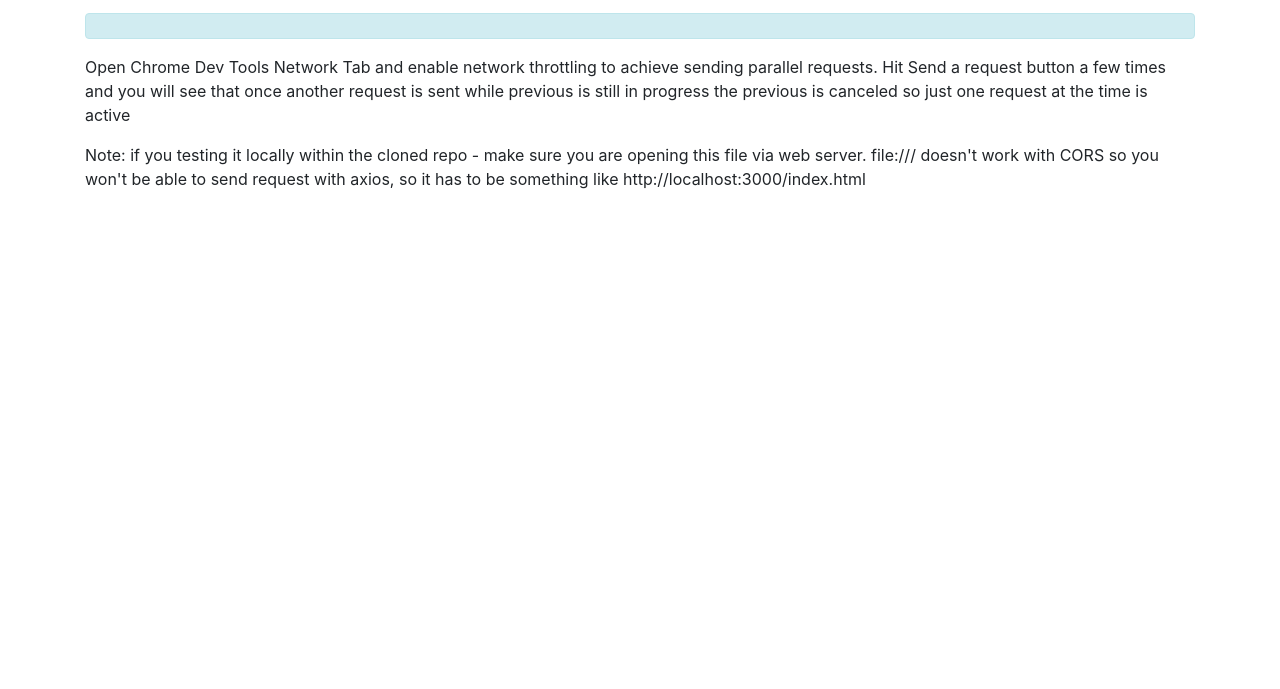
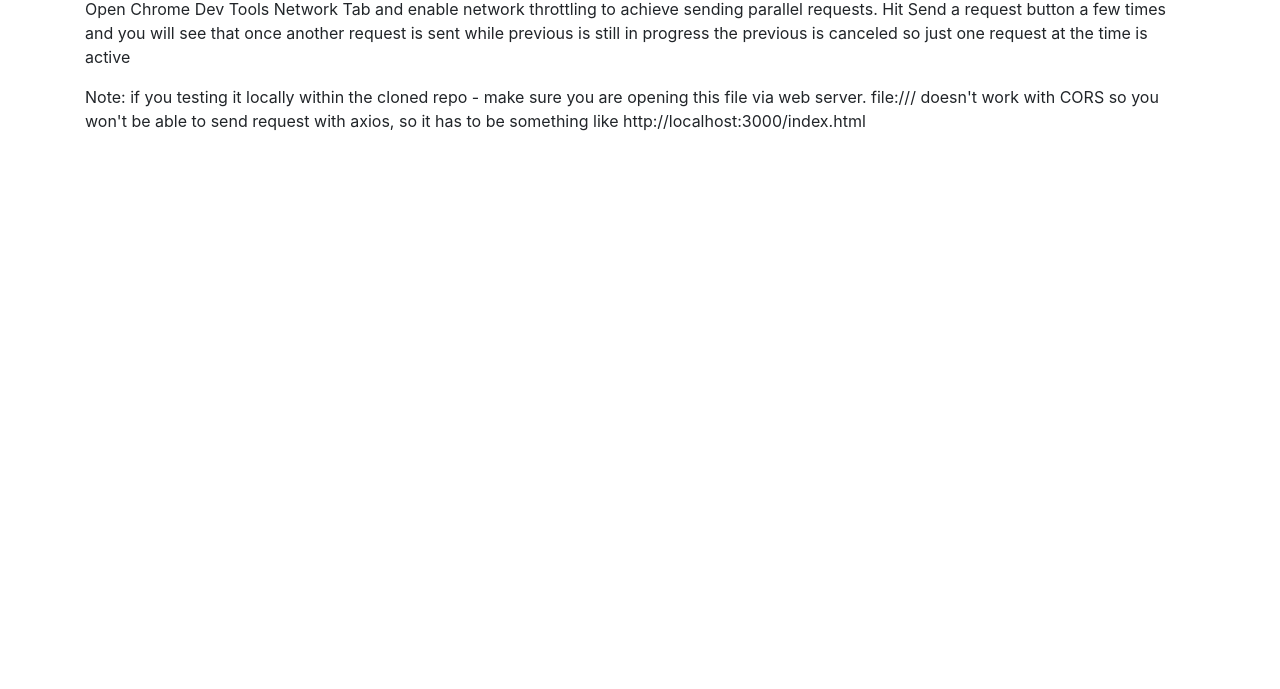
Before and after one commit to Delete-Agency/axios-singular, a website built with webpack: page index.html in a window 1280 px wide. Shown: the part 111-800 px from the top of the page. Built offline with nearby package versions, Linux system fonts and the light colour scheme; a script that the page names is missing.

Commit message:
fix example

```diff
--- a/index.html
+++ b/index.html
@@ -49,8 +49,6 @@
             <div data-live-highlight="simple">
                 <button class="btn btn-primary" id="load">Send a request</button>
                 <button class="btn btn-primary" id="cancel">Cancel</button>
-                <div class="mt-3 alert alert-info" role="alert" id="content">
-                </div>
             </div>
             <p>
                 Open Chrome Dev Tools Network Tab and enable network throttling to achieve sending parallel requests.
```
